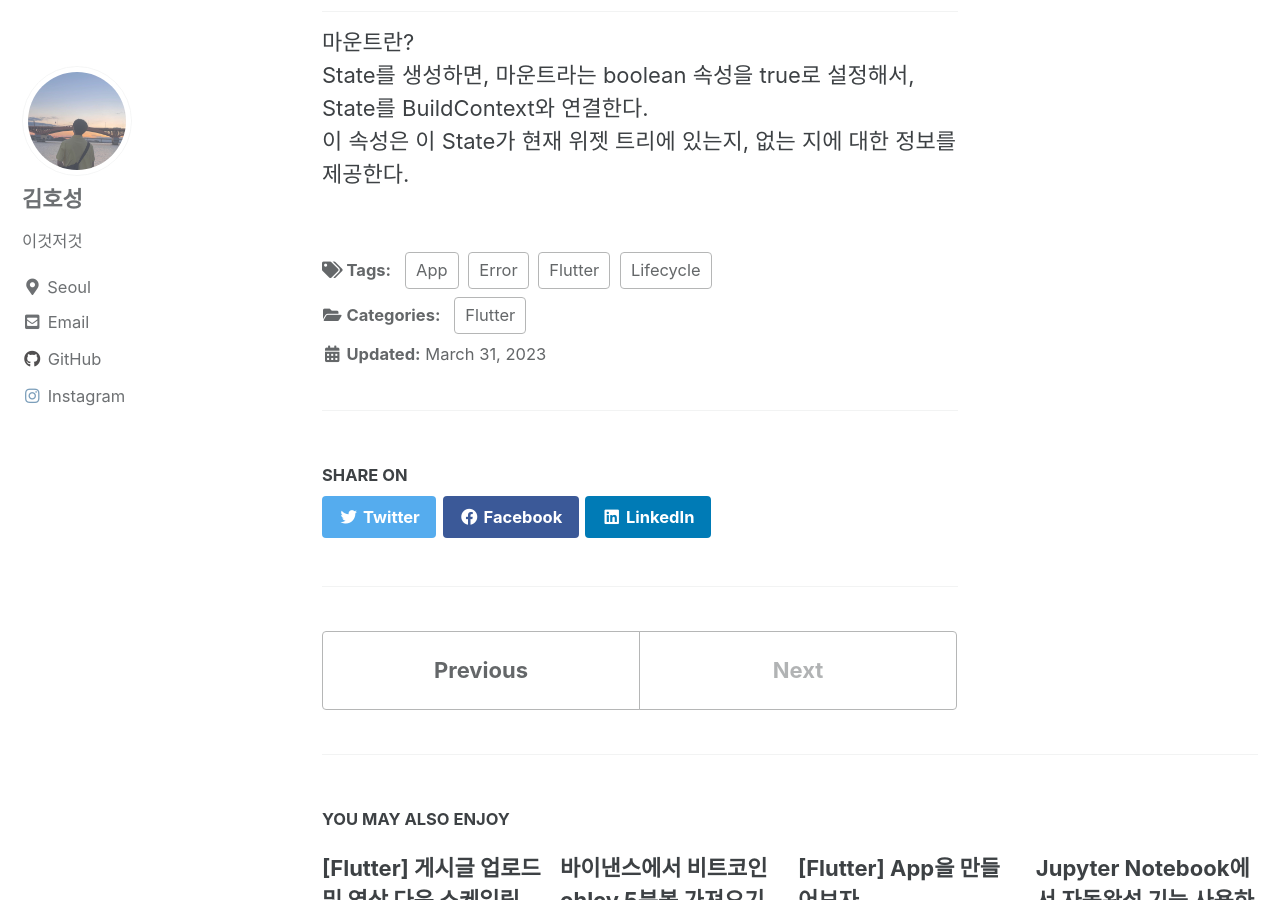
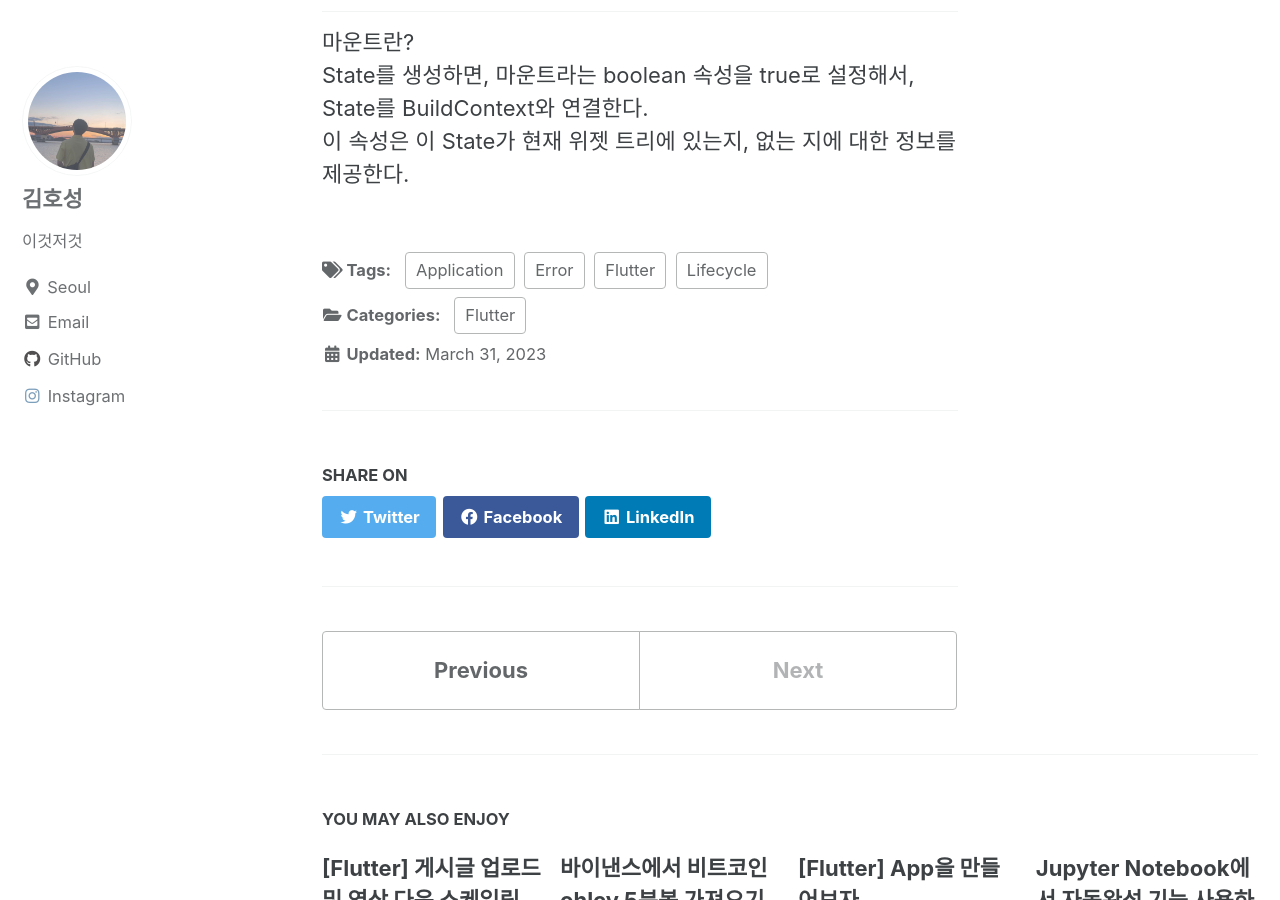
Before and after one commit to ho323/ho323.github.io, a Jekyll site: the page built from _posts/2023-03-31-flutter-error-setstate-called-after-dispose.md, in a window 1280 px wide and 900 px high, scrolled down 988 px. Built offline with Jekyll 4.4.1, drawn with Linux system fonts in a browser that asks for light colours; cached includes are drawn as plain includes.

Commit message:
Update 2023-03-31-flutter-error-setstate-called-after-dispose.md

```diff
--- a/_posts/2023-03-31-flutter-error-setstate-called-after-dispose.md
+++ b/_posts/2023-03-31-flutter-error-setstate-called-after-dispose.md
@@ -4,7 +4,7 @@ categories: Flutter
 tags:
   - Flutter
   - Error
-  - App
+  - Application
   - Lifecycle
 search: true
 ---
```
